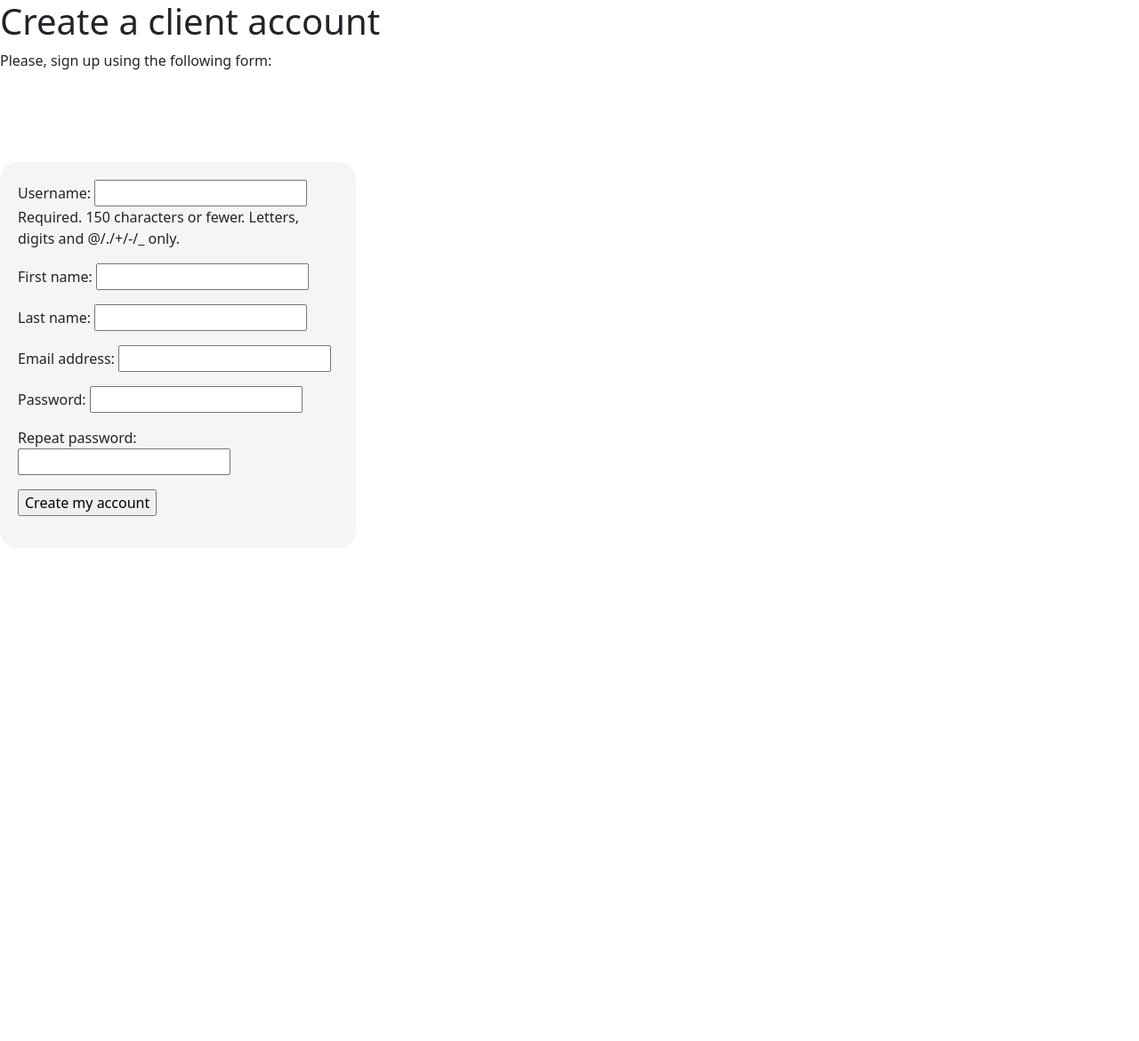
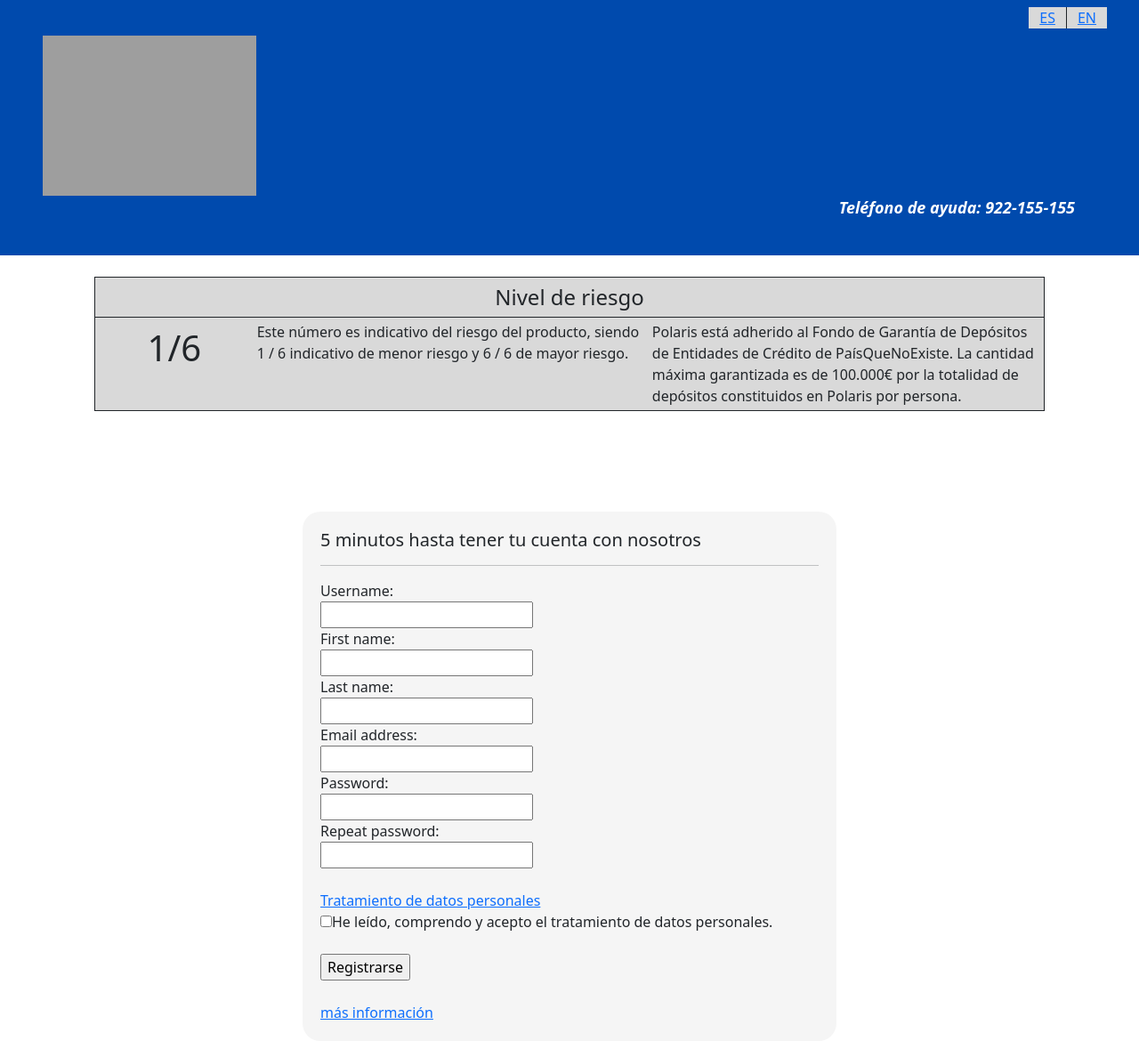
Before and after one commit to jaimelgc/polaris, a Django app: page /client/register/ in a window 1280 px wide. Shown: the whole page at 89% size. Before the commit the page ends 580 px from the top, so only its background shows below. Run offline with Django 4.2, Linux system fonts and the light colour scheme; some libraries are stand-ins or nearby versions; grey boxes are pictures that could not be loaded.

Commit message:
registro base hecho y cambios menores

```diff
--- a/bank/settings.py
+++ b/bank/settings.py
@@ -33,6 +33,7 @@ ALLOWED_HOSTS = []
 # Application definition
 
 INSTALLED_APPS = [
+    'client.apps.ClientConfig',
     'django.contrib.admin',
     'django.contrib.auth',
     'django.contrib.contenttypes',
@@ -40,10 +41,8 @@ INSTALLED_APPS = [
     'django.contrib.messages',
     'django.contrib.staticfiles',
     'guest.apps.GuestConfig',
-    'client.apps.ClientConfig',
     'transactions.apps.TransactionsConfig',
     'bootstrap5',
-
 ]
 
 MIDDLEWARE = [
--- a/client/static/css/login.css
+++ b/client/static/css/login.css
@@ -24,7 +24,7 @@ form {
   background-color: whitesmoke;
   border-radius: 20px;
   padding: 20px;
-  max-width: 400px;
+  max-width: 600px;
   margin-top: 8%;
 }
 
--- a/client/templates/client/register.html
+++ b/client/templates/client/register.html
@@ -2,12 +2,58 @@
 
 {% block title %}Create a client account{% endblock %}
 
+{% load static%}
+
 {% block content %}
-    <h1>Create a client account</h1>
-    <p>Please, sign up using the following form:</p>
-    <form method="post">
-        {{ user_form.as_p }}
-        {% csrf_token %}
-        <p><input type="submit" value="Create my account"></p>
-    </form>
+    <header class="container-fluid bg-stg-blue pt-2 pb-4 px-5">
+        <div class="row d-md-flex d-none justify-content-end mb-2">
+            <div class="w-auto text-center bg-lgt-gray border-end border-dark">
+                <a href="#" class="link-under">ES</a>
+            </div>
+            <div class="w-auto text-center bg-lgt-gray">
+                <a href="#" class="link-under">EN</a>
+            </div>
+        </div>
+        <div class="row">
+            <!-- logo -->
+            <div id="logo" class="row">
+                <div class="col-md-6"><a href="{% url 'home' %}"><img src="{% static "img/polaris_logo_white.svg" %}" alt="polaris_logo"/></a></div
+
+        </div>
+        <div class="d-flex justify-content-end align-items-end text-center fst-italic">
+            <p id="phone-contact">Teléfono de ayuda: 922-155-155</p>
+          </div>
+    </header>
+    <div class="container">
+        <!-- banner nivel de riesgo -->
+        <div class="row bg-lgt-gray border border-dark m-md-4 m-2">
+            <div class="col-12 text-center border-bottom border-dark fs-4 p-1">Nivel de riesgo</div>
+            <div class="col-2 d-flex justify-content-center fs-1 p-1">1/6</div>
+            <div class="col-md-5 col-10 p-1">Este número es indicativo del riesgo del producto, siendo 1 / 6 indicativo de menor riesgo y 6 / 6 de mayor riesgo.</div>
+            <div class="col-md-5 d-md-block d-none p-1">Polaris está adherido al Fondo de Garantía de Depósitos de Entidades de Crédito de PaísQueNoExiste. La cantidad máxima garantizada es de 100.000€ por la totalidad de depósitos constituidos en Polaris por persona.</div>
+        </div>
+    </div>
+
+    <!-- Registro -->
+        <div class="container d-flex align-items-center justify-content-center">
+            <form method="post" class="col-12">
+                <div class="col-12">
+                    <h5>5 minutos hasta tener tu cuenta con nosotros</h5><hr>
+
+                    {% for field in user_form %}
+                        <div>
+                            {{ field.label_tag }} <br>
+                            {{ field }}
+                            {{ field.errors }}
+                        </div>
+                    {% endfor %}
+                    {% csrf_token %}
+                    <br>
+                    <a href="">Tratamiento de datos personales</a>
+                    <label for="privacy"> <input type="checkbox" name="privacy" id="privacy"><span>He leído, comprendo y acepto el tratamiento de datos personales.</span></label><br><br>
+                    <input type="submit" value="Registrarse" ><br><br>
+                    <a href="#">más información</a>
+                </div>
+            </form>
+        </div>
 {% endblock %}
--- a/client/templates/client/register_done.html
+++ b/client/templates/client/register_done.html
@@ -3,9 +3,10 @@
 {% block title %}Welcome{% endblock %}
 
 {% block content %}
-    <h1>Welcome {{ new_user.first_name }}!</h1>
+    <h1> Bienvenido {{ new_user.first_name }}!</h1>
     <p>
         Your client account has been successfully created.
         Now you can <a href="{% url 'login' %}">log in</a>.
     </p>
+    En proceso
 {% endblock %}
--- a/client/templates/registration/login.html
+++ b/client/templates/registration/login.html
@@ -30,7 +30,7 @@
   <!-- Formulario de inicio de sesión -->
   <div class="container">
     <div class="container d-flex align-items-center justify-content-center h-100">
-    <form action="{% url 'login' %}" method="post" class="col-12 col-md-6">
+    <form action="{% url 'login' %}" method="post" class="col-12 col-sm-10 col-md-7">
       <div class="col-12">
         <h5>Log-in</h5><hr>
         {% if form.errors %}
```
